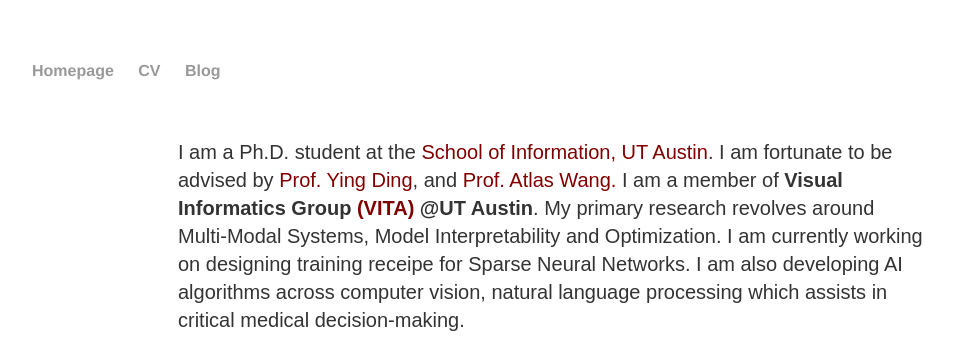
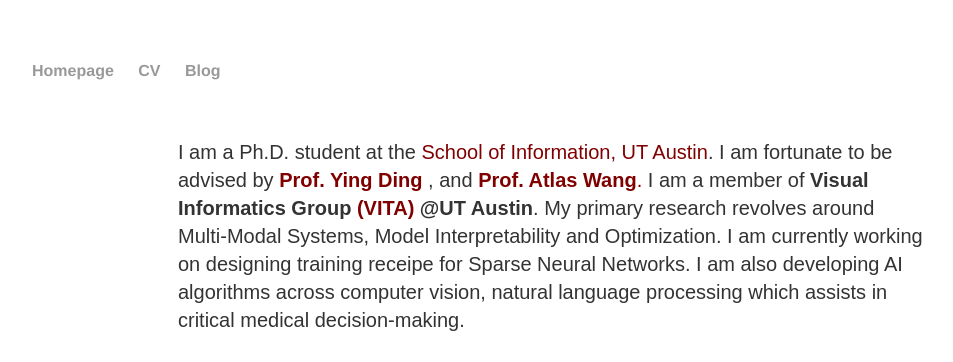
Before and after one commit to Ajay1994/ajay1994.github.io, a Jekyll site: the page built from index.html, in a window 1280 px wide. Shown: the top 362 px of the page, without its empty margins (160-1113 px from the left). Built offline with Jekyll 4.4.1, drawn with Linux system fonts in a browser that asks for light colours.

Commit message:
Update index.html

```diff
--- a/index.html
+++ b/index.html
@@ -8,8 +8,8 @@
 				<p style="font-size:20px;display: inline-block;">I am a Ph.D. student at the
 					<a href = "https://www.ischool.utexas.edu/" style="color:#800000">
 					School of Information, UT Austin</a>. I am fortunate to be advised by
-					<a href = "https://yingding.ischool.utexas.edu/" style="color:#800000">Prof. Ying Ding</a>, and
-					<a href = "https://www.ece.utexas.edu/people/faculty/atlas-wang" style="color:#800000">Prof. Atlas Wang.</a> I am a member of
+					<b><a href = "https://yingding.ischool.utexas.edu/" style="color:#800000">Prof. Ying Ding</a> </b>, and
+					<b><a href = "https://www.ece.utexas.edu/people/faculty/atlas-wang" style="color:#800000">Prof. Atlas Wang</b>.</a> I am a member of
 					<b>Visual Informatics Group
 					<a href = "https://vita-group.github.io/" style="color:#800000">(VITA)</a> @UT Austin</b>.
 					My primary research revolves around Multi-Modal Systems, Model Interpretability and Optimization. I am currently working on designing
```
